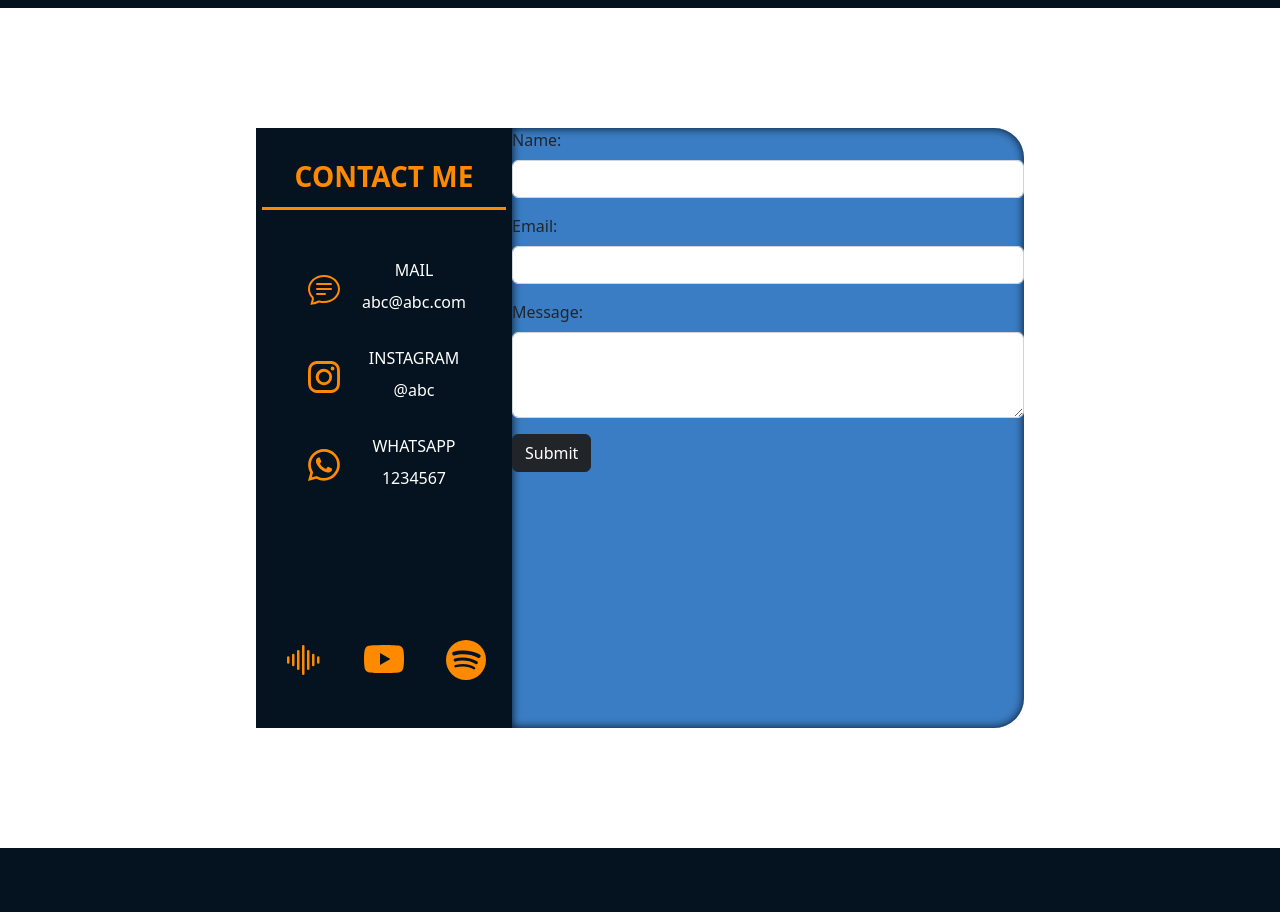
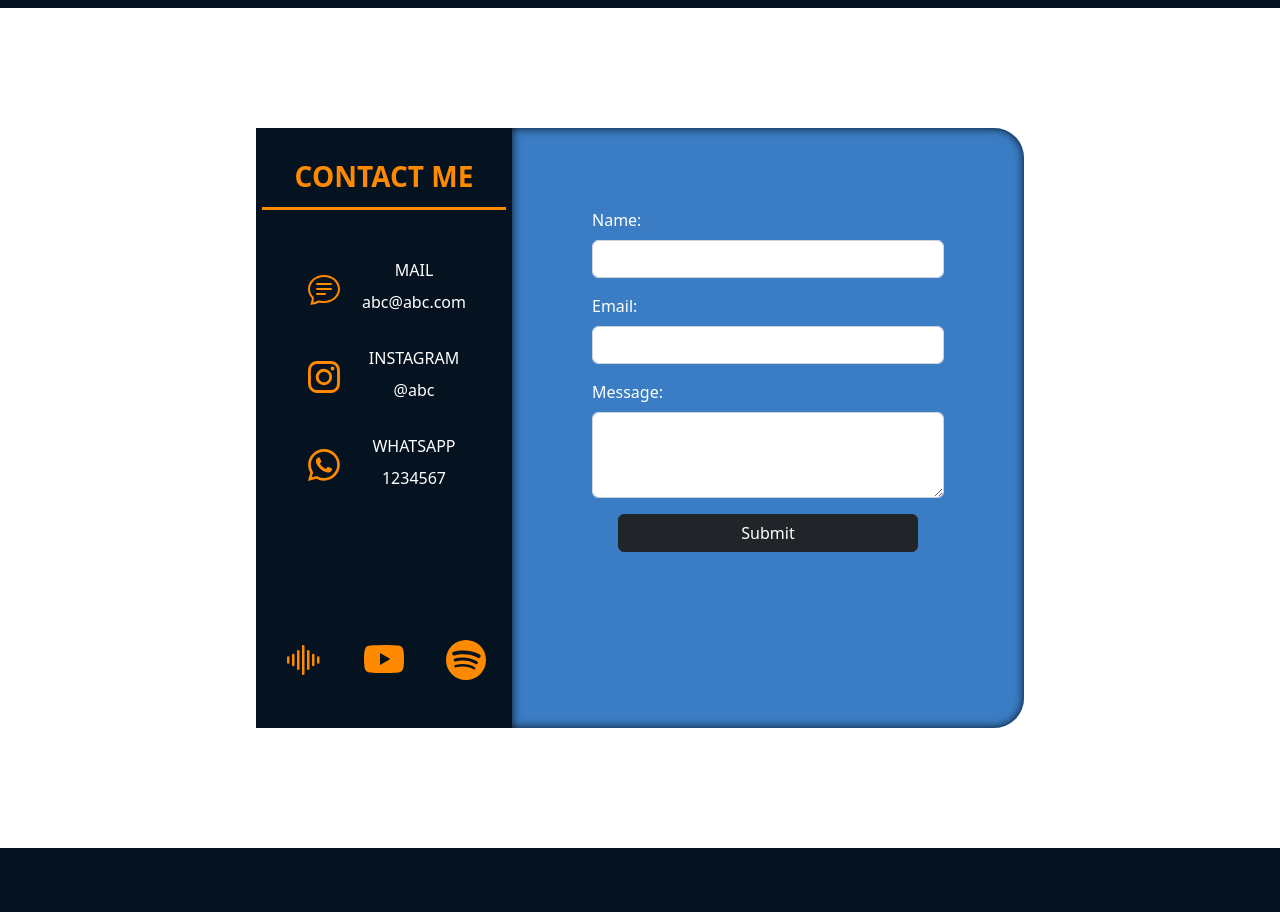
Before and after one commit to MelissaAime/FerBonfiglio, a React (Create React App) app: page / in a window 1280 px wide. Shown: the part 2100-3012 px from the top of the page. Built offline with nearby package versions, Linux system fonts and the light colour scheme.

Commit message:
contact form styles

```diff
--- a/src/Components/ContactForm/ContactForm.jsx
+++ b/src/Components/ContactForm/ContactForm.jsx
@@ -24,23 +24,25 @@ export const ContactForm = () => {
   };
 
   return (
-    <Form onSubmit={handleSubmit}>
-        <Form.Group className="mb-3" controlId="name">
+    <Form onSubmit={handleSubmit} className='contact-form'>
+        <Form.Group className="mb-3">
             <Form.Label htmlFor="name">Name:</Form.Label>
             <Form.Control type="text" id="name" value={name} onChange={handleNameChange} required />
         </Form.Group>
 
-        <Form.Group className="mb-3" controlId="email">
+        <Form.Group className="mb-3">
             <Form.Label htmlFor="email">Email:</Form.Label>
             <Form.Control type="email" id="email" value={email} onChange={handleEmailChange} required />
         </Form.Group>
 
-        <Form.Group className="mb-3" controlId="message">
+        <Form.Group className="mb-3">
             <Form.Label htmlFor="message">Message:</Form.Label>
             <Form.Control as="textarea" rows={3} id="message" value={message} onChange={handleMessageChange} required />
         </Form.Group>
 
-        <Button type="submit" variant="dark">Submit</Button>
+        <div className='contact-form-button'>
+            <Button type="submit" variant="dark">Submit</Button>
+        </div>
     </Form>
 
   );
--- a/src/Components/ContactForm/contactForm.scss
+++ b/src/Components/ContactForm/contactForm.scss
@@ -0,0 +1,16 @@
+.contact-form{
+    margin: 5rem;
+
+    label{
+        color: var(--light);
+    }
+
+    &-button{
+        display: flex;
+        justify-content: center;
+
+        button{
+            width: 300px;
+        }
+    }
+}
```
